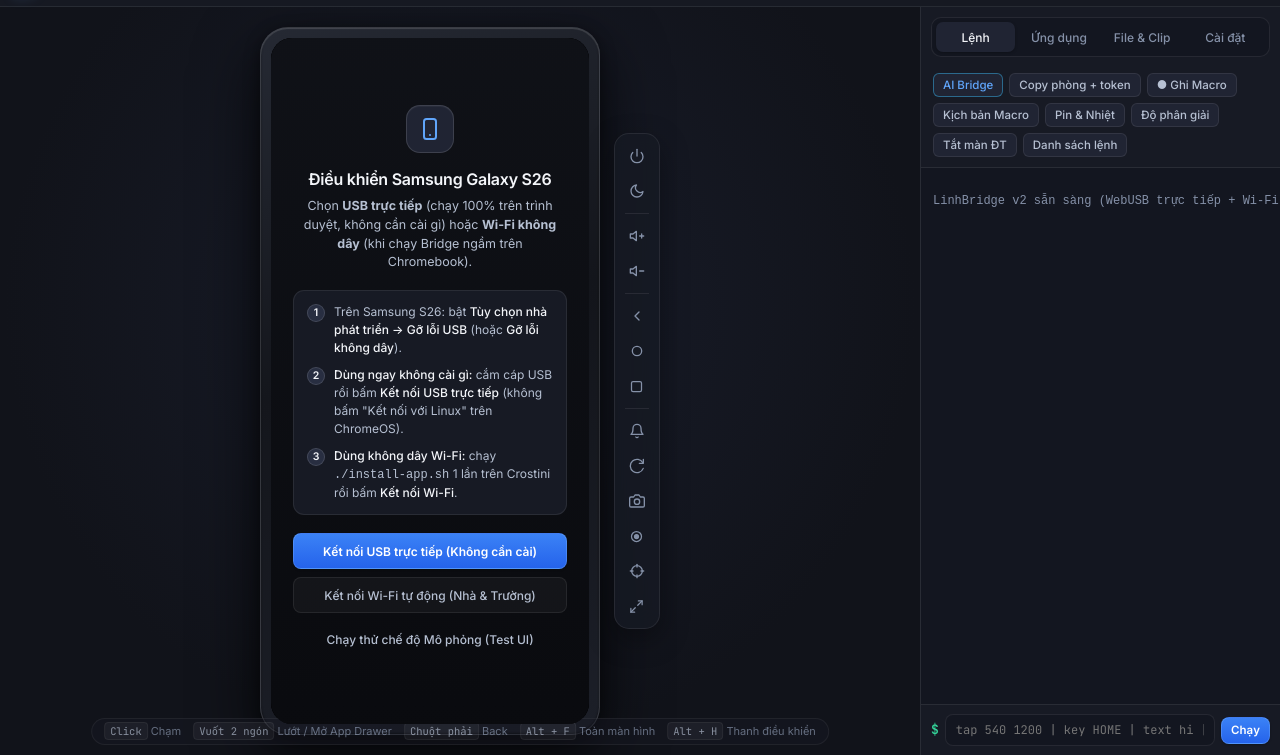
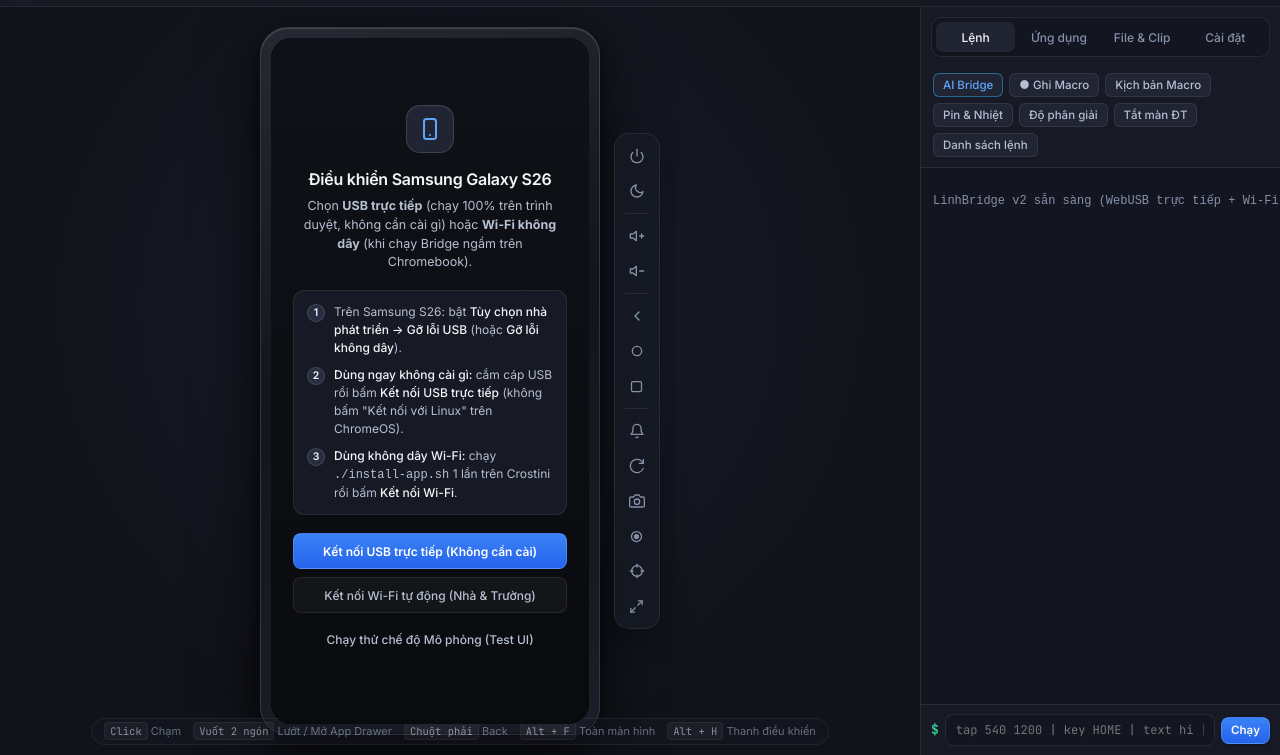
Before and after one commit to lelinh1041999-sudo/linkbridge-android-web, a website with bundled scripts: page public/index.html in a window 1280 px wide. Shown: the part 45-800 px from the top of the page. Built offline with nearby package versions, Linux system fonts and the light colour scheme; files whose address does not match are found by name.

Commit message:
Remove duplicate AI Bridge copy chip

```diff
--- a/public/index.html
+++ b/public/index.html
@@ -391,7 +391,6 @@
           <div id="pane-console" class="tab-pane active">
             <div class="quick-chips">
               <button id="btn-ai-bridge-chip" class="chip" style="border-color: rgba(56,189,248,0.45); color: var(--accent);">AI Bridge</button>
-              <button id="btn-ai-copy-chip" class="chip" title="Copy nhanh URL, mã phòng và token AI Bridge">Copy phòng + token</button>
               <button id="btn-record-macro" class="chip" title="Ghi lại các cú chạm/vuốt trên màn hình thành kịch bản lệnh">
                 ● Ghi Macro
               </button>
```
